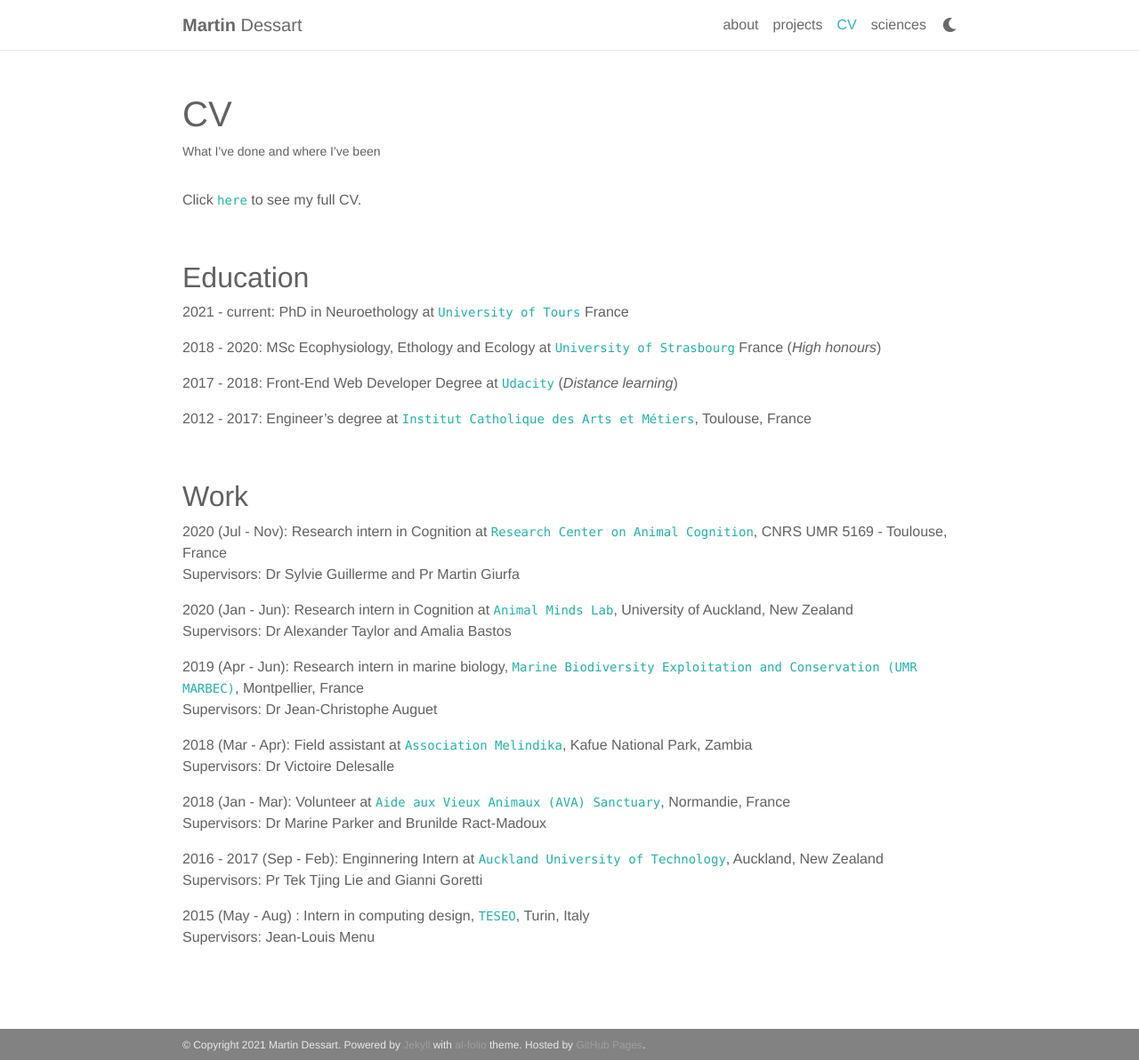
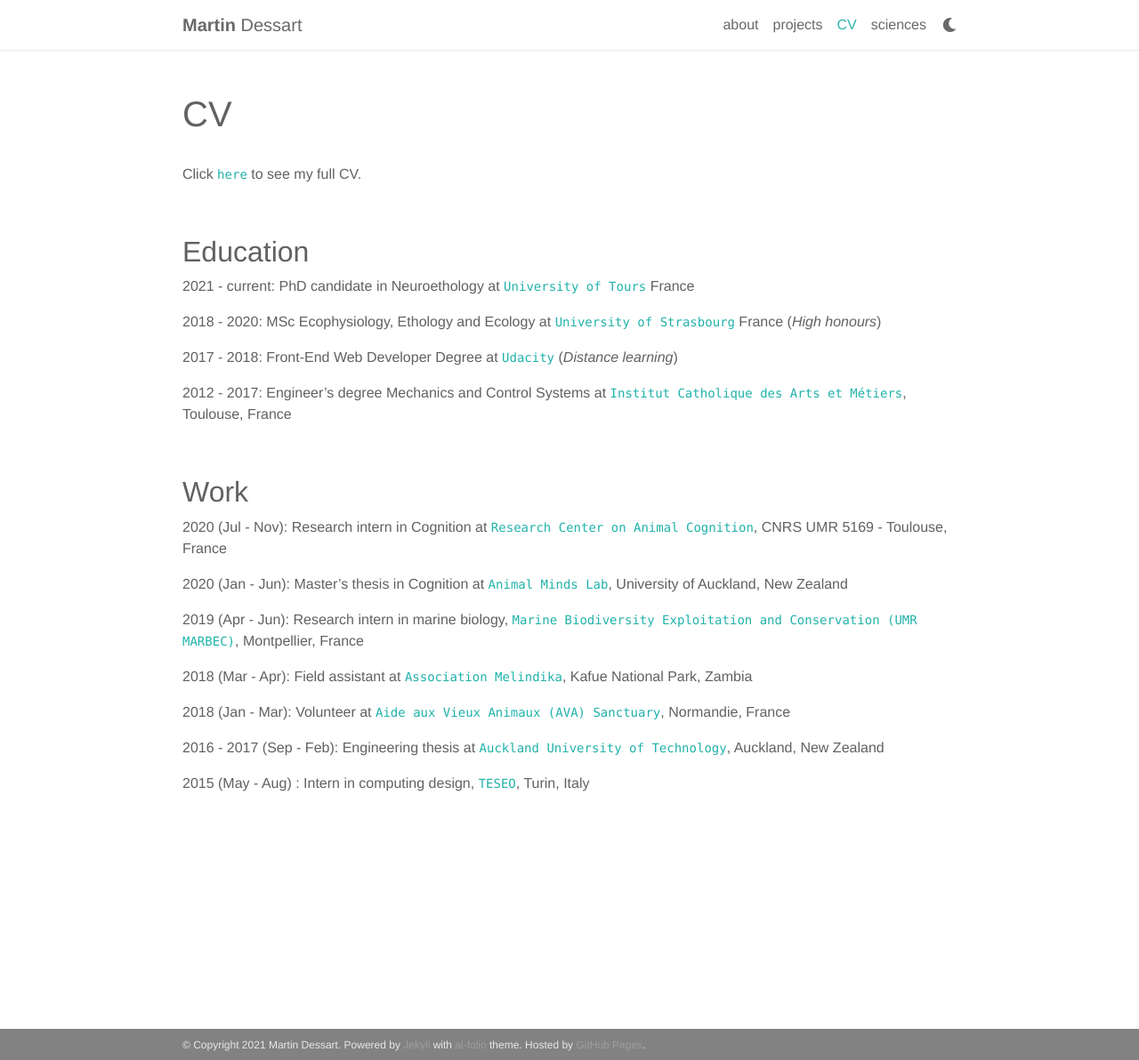
Before and after one commit to martindessart/martindessart.github.io, a Jekyll site: the page built from _pages/CV.md, in a window 1280 px wide and 1192 px high. Shown: the whole window at 89% size. Built offline with Jekyll 4.4.1, drawn with Linux system fonts in a browser that asks for light colours; nearby versions of some CDN libraries; a style sheet for code colours, icons or effects is not loaded.

Commit message:
CV modif

```diff
--- a/_pages/CV.md
+++ b/_pages/CV.md
@@ -2,7 +2,7 @@
 layout: page
 permalink: /CV/
 title: CV
-description: What I've done and where I've been
+description:
 nav: true
 order: 2
 ---
@@ -12,37 +12,30 @@ Click <span class="font-weight-bold">[**`here`**]({{ site.url }}/assets/pdf/CV_G
 <br />
 ## Education
 
-**2021 - current**: PhD in Neuroethology at `University of Tours` France
+**2021 - current**: PhD candidate in Neuroethology at `University of Tours` France
 
 **2018 - 2020**: MSc Ecophysiology, Ethology and Ecology at `University of Strasbourg` France (*High honours*)
 
 **2017 - 2018**: Front-End Web Developer Degree at `Udacity` (*Distance learning*)
 
-**2012 - 2017**: Engineer's degree at `Institut Catholique des Arts et Métiers`, Toulouse, France
+**2012 - 2017**: Engineer's degree Mechanics and Control Systems at `Institut Catholique des Arts et Métiers`, Toulouse, France
 
 <br />
 
 ## Work
 
 **2020 (Jul - Nov)**: Research intern in Cognition at `Research Center on Animal Cognition`, CNRS UMR 5169 - Toulouse, France <br>
-**Supervisors**: Dr Sylvie Guillerme and Pr Martin Giurfa
 
-**2020 (Jan - Jun)**: Research intern in Cognition at `Animal Minds Lab`, University of Auckland, New Zealand <br>
-**Supervisors**: Dr Alexander Taylor and Amalia Bastos
+**2020 (Jan - Jun)**: Master's thesis in Cognition at `Animal Minds Lab`, University of Auckland, New Zealand <br>
 
 **2019 (Apr - Jun)**: Research intern in marine biology, `Marine Biodiversity Exploitation and Conservation (UMR MARBEC)`, Montpellier, France <br>
-**Supervisors**: Dr Jean-Christophe Auguet
 
 **2018 (Mar - Apr)**: Field assistant at `Association Melindika`, Kafue National Park, Zambia <br>
-**Supervisors**: Dr Victoire Delesalle
 
 **2018 (Jan - Mar)**: Volunteer at `Aide aux Vieux Animaux (AVA) Sanctuary`, Normandie, France <br>
-**Supervisors**: Dr Marine Parker and Brunilde Ract-Madoux
 
-**2016 - 2017 (Sep - Feb)**: Enginnering Intern at `Auckland University of Technology`, Auckland, New Zealand <br>
-**Supervisors**: Pr Tek Tjing Lie and Gianni Goretti
+**2016 - 2017 (Sep - Feb)**: Engineering thesis at `Auckland University of Technology`, Auckland, New Zealand <br>
 
 **2015 (May - Aug)** : Intern in computing design, `TESEO`, Turin, Italy <br>
-**Supervisors**: Jean-Louis Menu
 
 <br />
```
Also changed, not shown: 2 other files.
